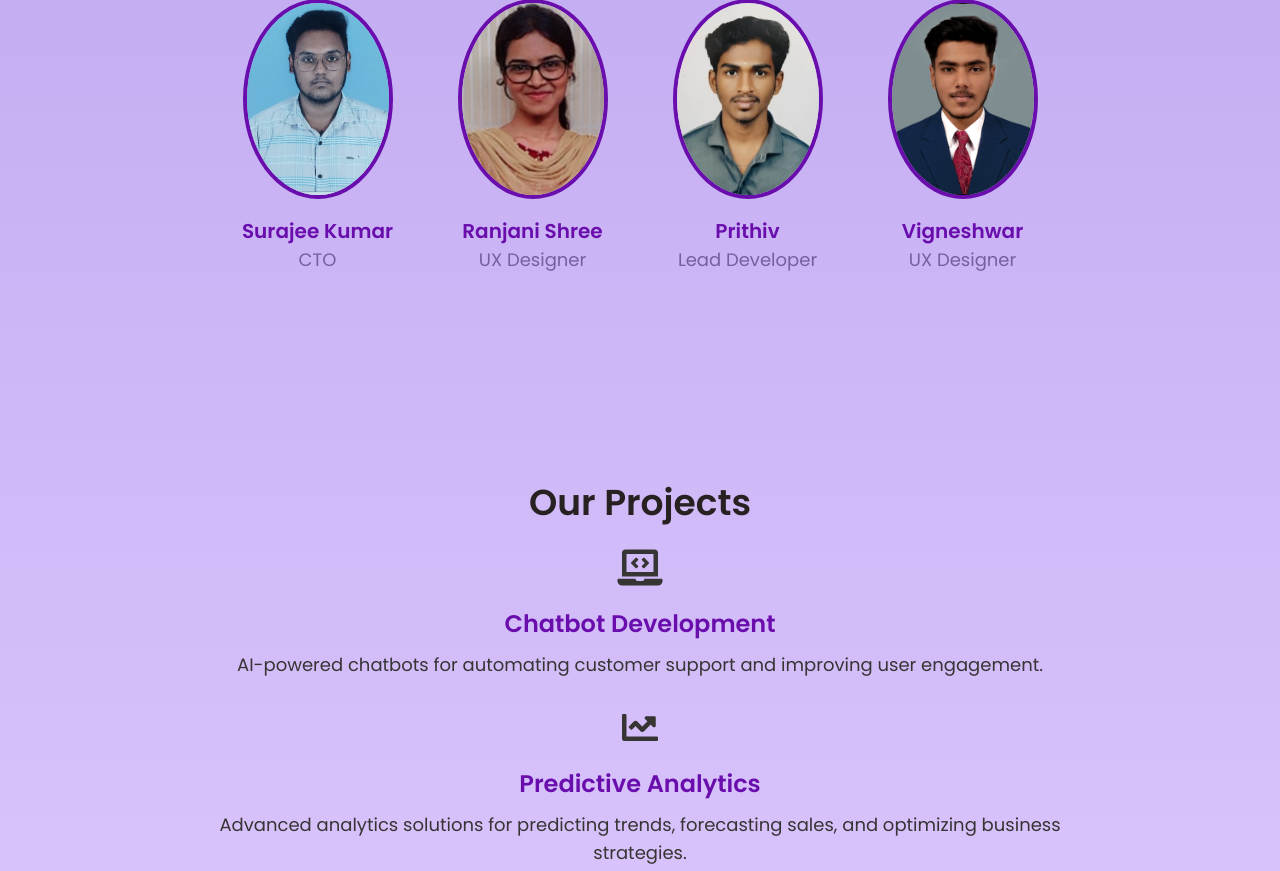
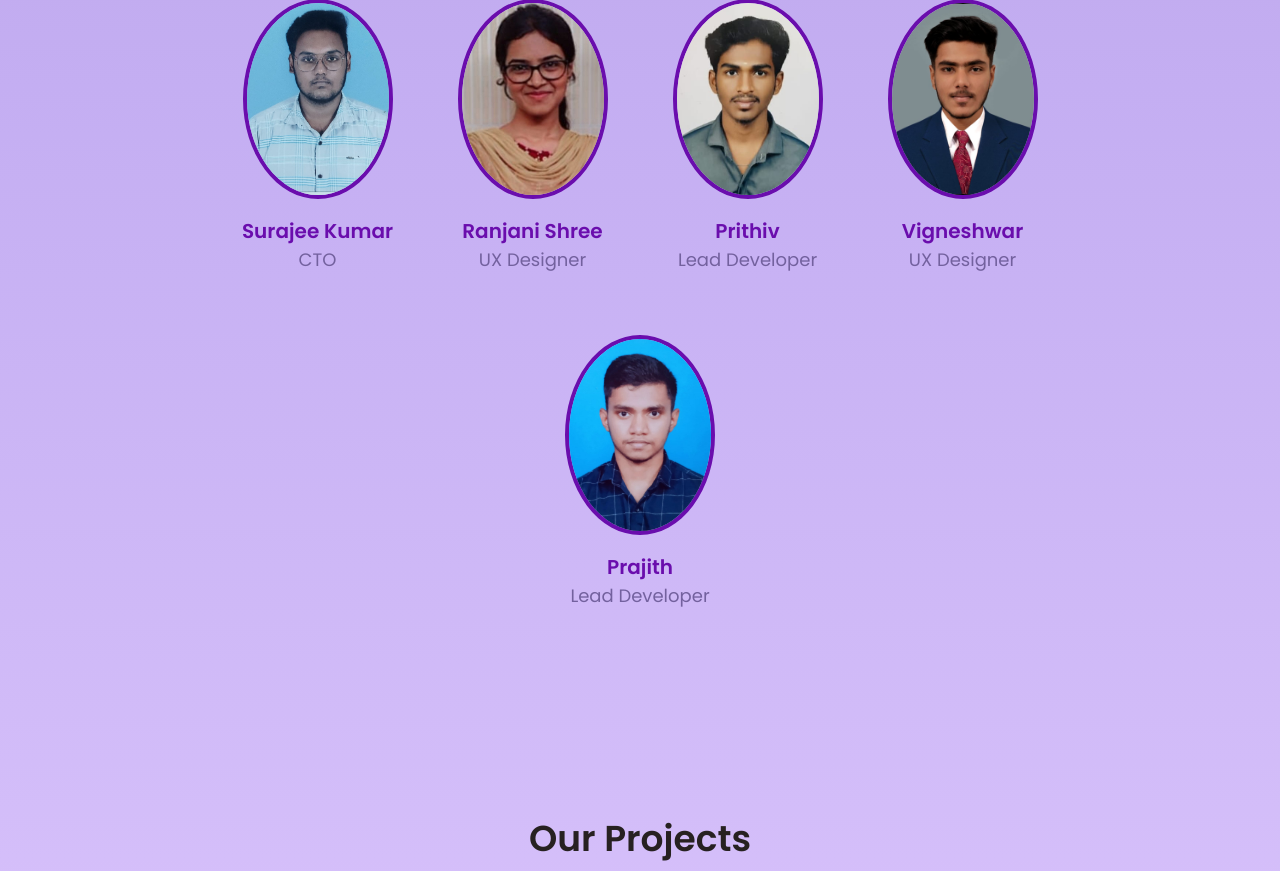
Before and after one commit to SurajeeKumar22aib47/interflow_ai_port, a Django app: page / in a window 1280 px wide. Shown: the part 1263-2134 px from the top of the page. Run offline with Django 5.2, Linux system fonts and the light colour scheme.

Commit message:
added prajith in team section

```diff
--- a/port/template/home.html
+++ b/port/template/home.html
@@ -478,6 +478,11 @@ nav ul li a.active {
                     <h3>Vigneshwar</h3>
                     <p>UX Designer</p>
                 </div>
+                <div class="team-member">
+                    <img src="{% static 'prajith.jpg' %}" alt="Team Member 3">
+                    <h3>Prajith</h3>
+                    <p>Lead Developer</p>
+                </div>
 
             </div>
         </div>
```
Also changed, not shown: port/static/prajith.jpg (added).
